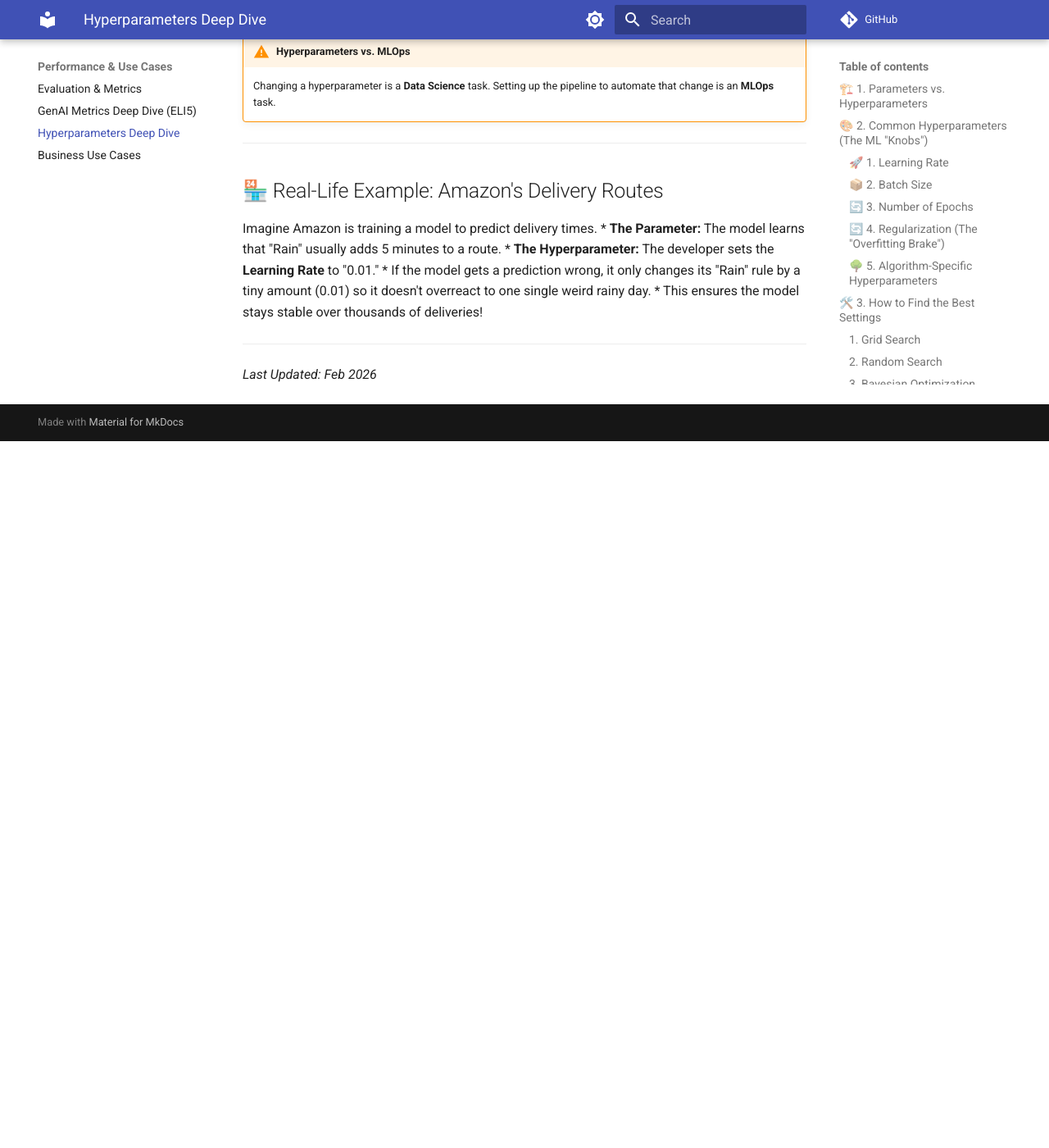
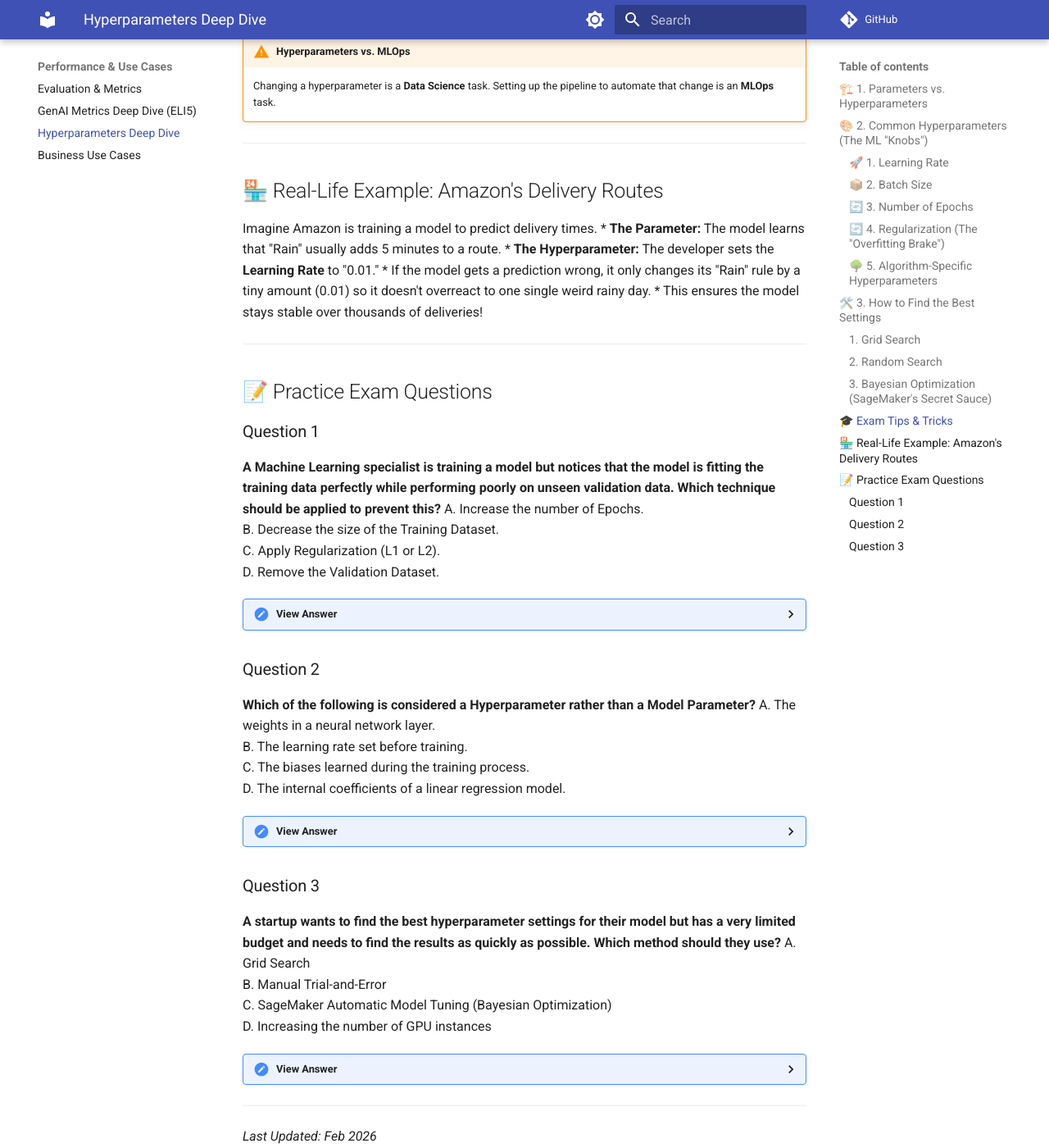
Before and after one commit to kvcenation5/aws-ai-practitioner-exam, an MkDocs documentation site: the page built from docs/15-hyperparameters-deep-dive.md, in a window 1280 px wide and 1400 px high, scrolled down 2888 px. Shown: the whole window at 82% size. Built offline with MkDocs 1.6.1 and Material for MkDocs 9.7.7, drawn with Linux system fonts in a browser that asks for light colours; comment, search, counter and statistics services are not loaded; before the commit the page ends 3426 px from its top, so only the background shows below that.

Commit message:
Add practice exam questions to Hyperparameters Deep Dive

```diff
--- a/docs/15-hyperparameters-deep-dive.md
+++ b/docs/15-hyperparameters-deep-dive.md
@@ -89,4 +89,47 @@ Imagine Amazon is training a model to predict delivery times.
     *   This ensures the model stays stable over thousands of deliveries!
 
 ---
+
+## 📝 Practice Exam Questions
+
+### Question 1
+**A Machine Learning specialist is training a model but notices that the model is fitting the training data perfectly while performing poorly on unseen validation data. Which technique should be applied to prevent this?**
+A. Increase the number of Epochs.
+B. Decrease the size of the Training Dataset.
+C. Apply Regularization (L1 or L2).
+D. Remove the Validation Dataset.
+
+<details>
+<summary><b>View Answer</b></summary>
+**Correct Answer: C.**
+Regularization is specifically designed to prevent **Overfitting** (where the model memorizes the training data but fails to generalize). Increasing epochs (A) would likely make the overfitting worse.
+</details>
+
+### Question 2
+**Which of the following is considered a Hyperparameter rather than a Model Parameter?**
+A. The weights in a neural network layer.
+B. The learning rate set before training.
+C. The biases learned during the training process.
+D. The internal coefficients of a linear regression model.
+
+<details>
+<summary><b>View Answer</b></summary>
+**Correct Answer: B.**
+Hyperparameters are set **manually before** training begins. Weights (A), Biases (C), and Coefficients (D) are all learned **automatically during** training.
+</details>
+
+### Question 3
+**A startup wants to find the best hyperparameter settings for their model but has a very limited budget and needs to find the results as quickly as possible. Which method should they use?**
+A. Grid Search
+B. Manual Trial-and-Error
+C. SageMaker Automatic Model Tuning (Bayesian Optimization)
+D. Increasing the number of GPU instances
+
+<details>
+<summary><b>View Answer</b></summary>
+**Correct Answer: C.**
+SageMaker Automatic Model Tuning uses Bayesian optimization to find the best settings faster and with fewer training runs than Grid Search (A), making it the most cost-effective automated choice.
+</details>
+
+---
 *Last Updated: Feb 2026*
```
